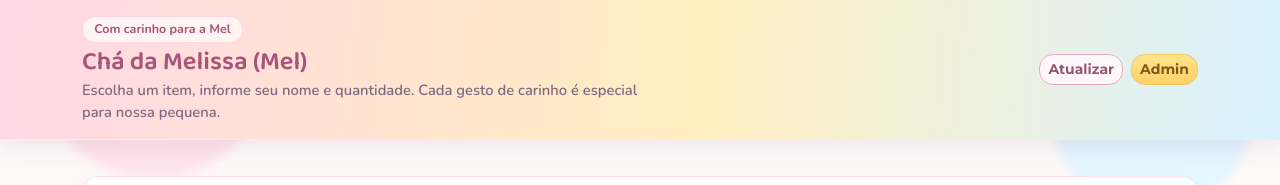
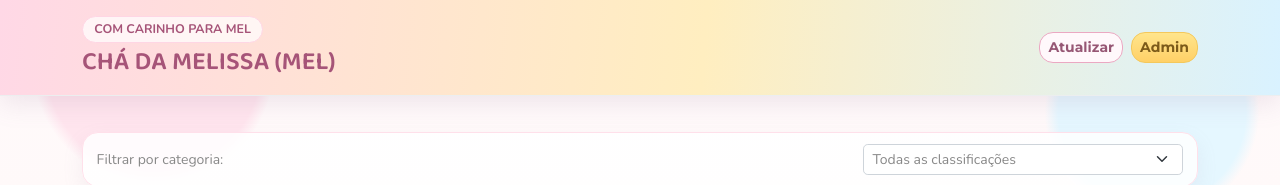
Before and after one commit to PaulinoNJr/cha-bebe-presentes, a plain HTML site: page index.html in a window 1280 px wide. Shown: the top 185 px of the page. Drawn offline with nearby package versions, Linux system fonts and the light colour scheme; no server answers.

Commit message:
ajustes TOPO

```diff
--- a/index.html
+++ b/index.html
@@ -17,9 +17,8 @@
   <div class="sticky-actions border-bottom">
     <div class="container py-3 d-flex flex-wrap gap-2 align-items-center justify-content-between">
       <div>
-        <span class="chip-love">Com carinho para a Mel</span>
-        <h1 class="brand-title">Chá da Melissa (Mel)</h1>
-        <div class="brand-subtitle">Escolha um item, informe seu nome e quantidade. Cada gesto de carinho é especial para nossa pequena.</div>
+        <span class="chip-love">COM CARINHO PARA MEL</span>
+        <h1 class="brand-title">CHÁ DA MELISSA (MEL)</h1>
       </div>
       <div class="d-flex gap-2 flex-wrap align-items-center">
         <button id="refreshBtn" class="btn btn-outline-primary btn-sm">Atualizar</button>
```
